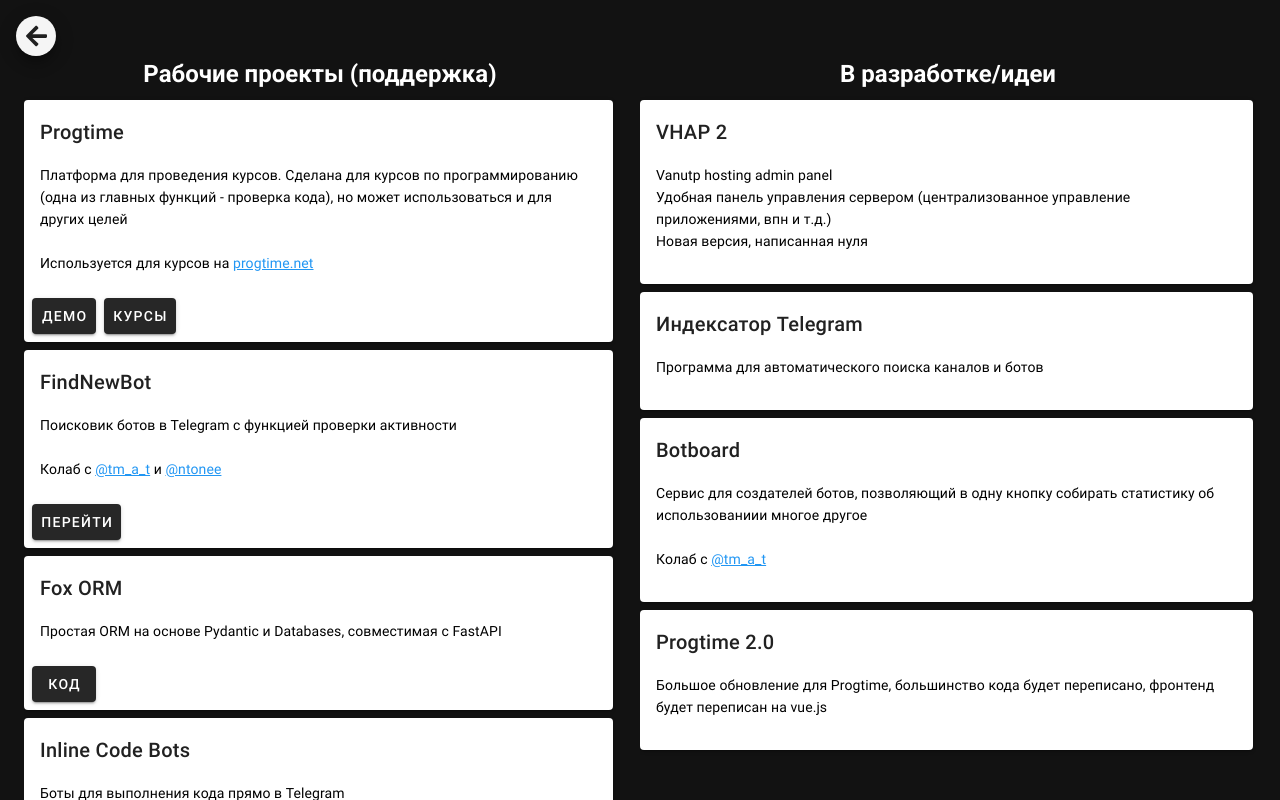
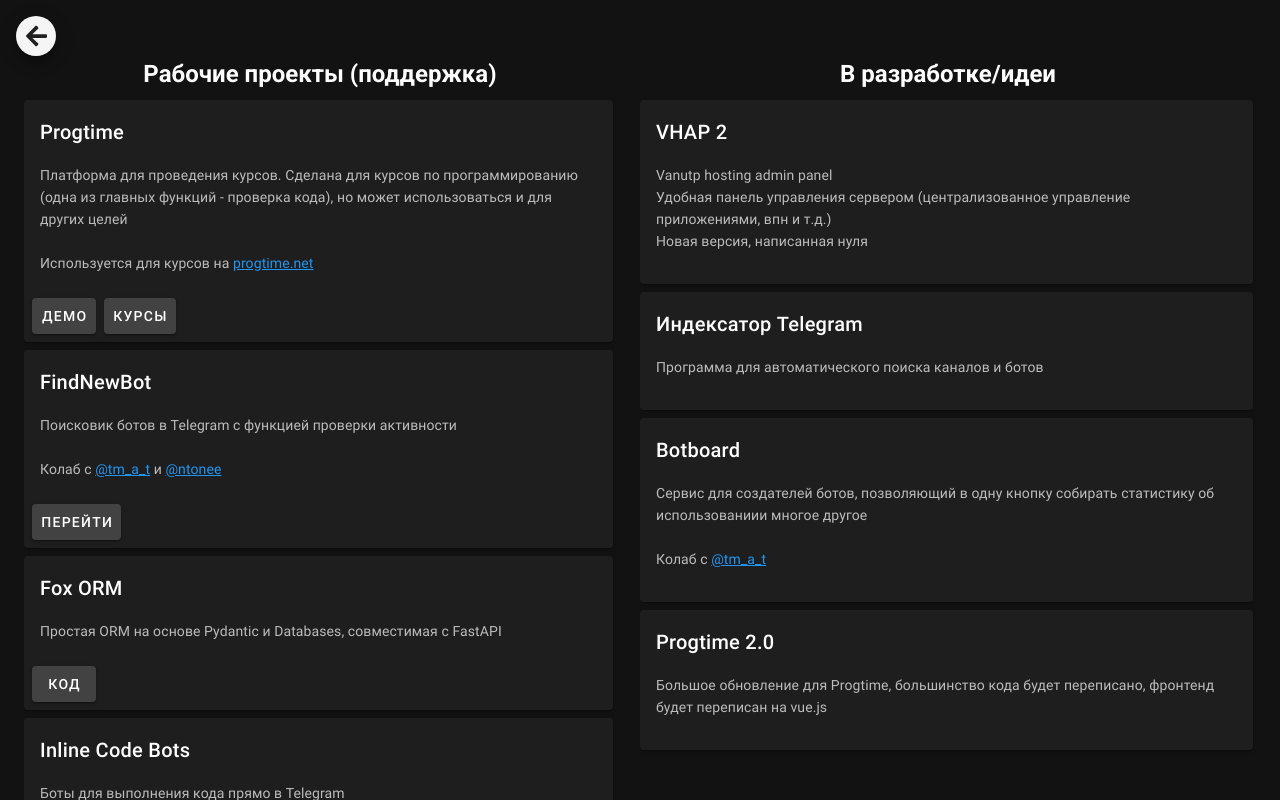
Before and after one commit to AncientCatz/frontend, a Vue app: page /projects in a window 1280 px wide. Shown: the top 800 px of the page. Built offline with nearby package versions, Linux system fonts and the light colour scheme; what particles.vue would draw is missing.

Commit message:
[Projects] dark theme for cards

```diff
--- a/src/App.vue
+++ b/src/App.vue
@@ -55,13 +55,13 @@
 ::-webkit-scrollbar
   width 8px
   height 8px
-  background-color #fff
+  background-color #aaa
   border-radius 10px
 
 
 ::-webkit-scrollbar-thumb
   border-radius 10px
-  background-color #aaa
+  background-color #666
   border solid 3px transparent
 
 
--- a/src/components/projects/CardsColumn.vue
+++ b/src/components/projects/CardsColumn.vue
@@ -3,11 +3,11 @@
     h1.cards-col-header {{ title }}
     div.cards-col-items
       div.cards-col-inner
-        v-card(light v-for='card in cards' :key="card.title")
+        v-card(v-for='card in cards' :key="card.title")
           v-card-title {{ card.title }}
           v-card-text(v-html='card.description')
           v-card-actions
-            v-btn(dark v-if='card.buttons' v-for='btn in card.buttons' :key='btn.title' :href='btn.href' target='_blank') {{ btn.title }}
+            v-btn(color="secondary" v-if='card.buttons' v-for='btn in card.buttons' :key='btn.title' :href='btn.href' target='_blank') {{ btn.title }}
 </template>
 
 <script>
@@ -20,9 +20,6 @@
 <style scoped lang="stylus">
 .cards-col-header
   text-align center
-
-.v-card__text
-  color #000 !important
 
 .cards-col
   @media screen and (min-width: 1400px)
```
